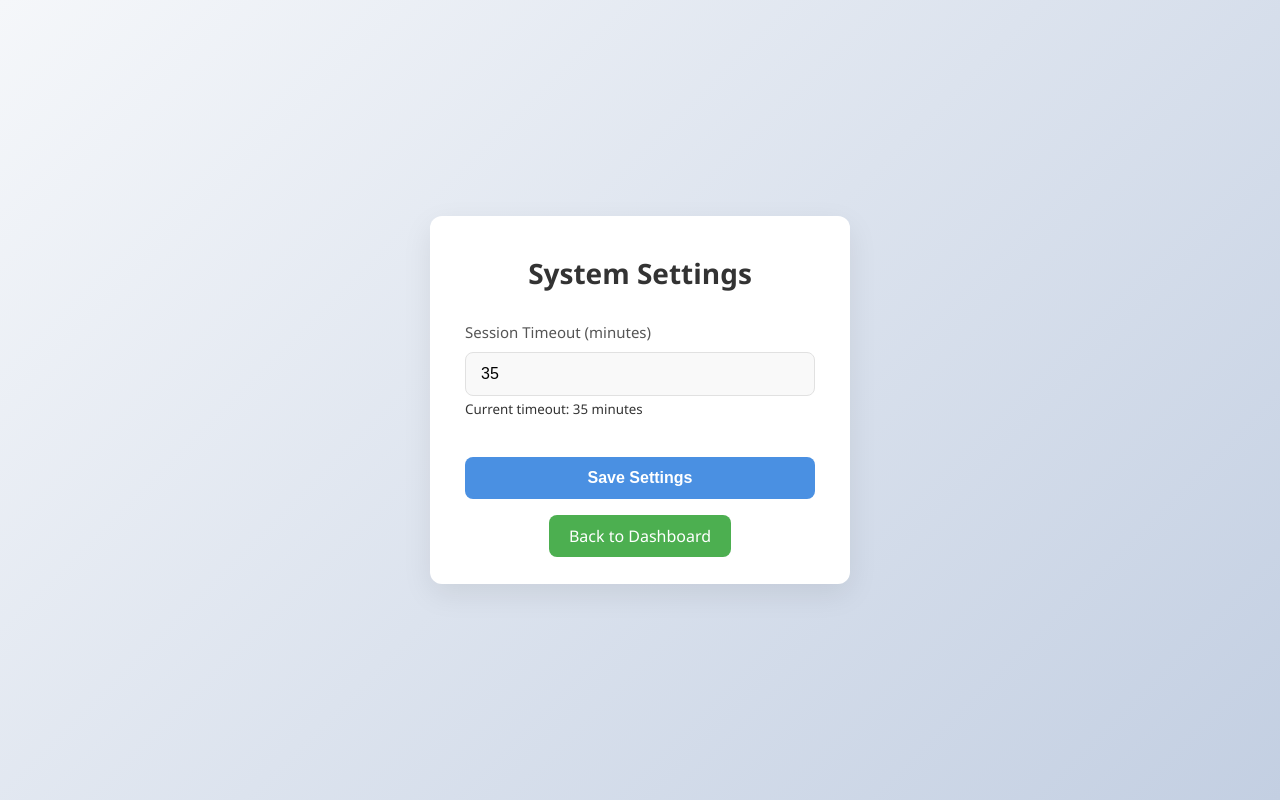
After one commit to Alfaashh/Login-PHP, a PHP site: page /settings.php in a window 1280 px wide. The commit adds this page. Run offline with PHP 8.4, Linux system fonts and the light colour scheme; a user stored in the database is signed in.

Commit message:
feat: settings as admin

```diff
--- a/auth_check.php
+++ b/auth_check.php
@@ -2,7 +2,7 @@
 session_start();
 
 //Durasi timeout 30 menit
-$timeout_duration = 1800;
+$timeout_duration = 2100;
 
 if (isset($_SESSION['last_activity']) && (time() - $_SESSION['last_activity']) > $timeout_duration) {
     session_unset();
--- a/dashboard.php
+++ b/dashboard.php
@@ -76,7 +76,7 @@ $isAdmin = ($role === 'admin');
                 <h3>Admin Panel</h3>
                 <a href="manage_user.php" class="admin-btn">Kelola User</a>
                 <a href="log_activity.php" class="admin-btn">Lihat Log</a>
-                <a href="pengaturan.php" class="admin-btn">Pengaturan</a>
+                <a href="settings.php" class="admin-btn">Pengaturan</a>
             </div>
             <?php else: ?>
             <div class="user-panel">
--- /dev/null
+++ b/settings.php
@@ -0,0 +1,77 @@
+<?php
+
+require_once 'auth_check.php';
+
+// Check admin role
+if ($_SESSION['role'] !== 'admin') {
+    header('Location: dashboard.php');
+    exit();
+}
+
+$message = '';
+
+// Process form submission
+if ($_SERVER['REQUEST_METHOD'] === 'POST') {
+    $timeout = filter_input(INPUT_POST, 'session_timeout', FILTER_VALIDATE_INT);
+
+    if ($timeout && $timeout >= 1) {
+        // Update timeout in auth_check.php
+        $config_content = file_get_contents('auth_check.php');
+        $new_content = preg_replace(
+            '/\$timeout_duration = \d+;/',
+            '$timeout_duration = ' . ($timeout * 60) . ';',
+            $config_content
+        );
+
+        if (file_put_contents('auth_check.php', $new_content)) {
+            $message = '<div class="success-message">Session timeout has been updated successfully!</div>';
+        } else {
+            $message = '<div class="error-message">Failed to update settings!</div>';
+        }
+    } else {
+        $message = '<div class="error-message">Invalid timeout value!</div>';
+    }
+}
+
+// Get current timeout value
+$config_content = file_get_contents('auth_check.php');
+preg_match('/\$timeout_duration = (\d+);/', $config_content, $matches);
+$current_timeout = isset($matches[1]) ? intval($matches[1]) / 60 : 30; // Convert seconds to minutes
+?>
+
+<!DOCTYPE html>
+<html lang="id">
+<head>
+    <meta charset="UTF-8">
+    <meta name="viewport" content="width=device-width, initial-scale=1.0">
+    <title>Settings</title>
+    <link rel="stylesheet" href="assets/css/style.css">
+</head>
+<body>
+    <div class="container">
+        <div class="form-container">
+            <h2>System Settings</h2>
+
+            <?php echo $message; ?>
+
+            <form method="POST" action="">
+                <div class="form-group">
+                    <label>Session Timeout (minutes)</label>
+                    <input type="number"
+                           name="session_timeout"
+                           value="<?php echo htmlspecialchars($current_timeout); ?>"
+                           min="1"
+                           class="form-control">
+                    <small>Current timeout: <?php echo htmlspecialchars($current_timeout); ?> minutes</small>
+                </div>
+
+                <button type="submit" class="btn">Save Settings</button>
+            </form>
+
+            <div class="btn-secondary">
+                <a href="dashboard.php">Back to Dashboard</a>
+            </div>
+        </div>
+    </div>
+</body>
+</html>
```
